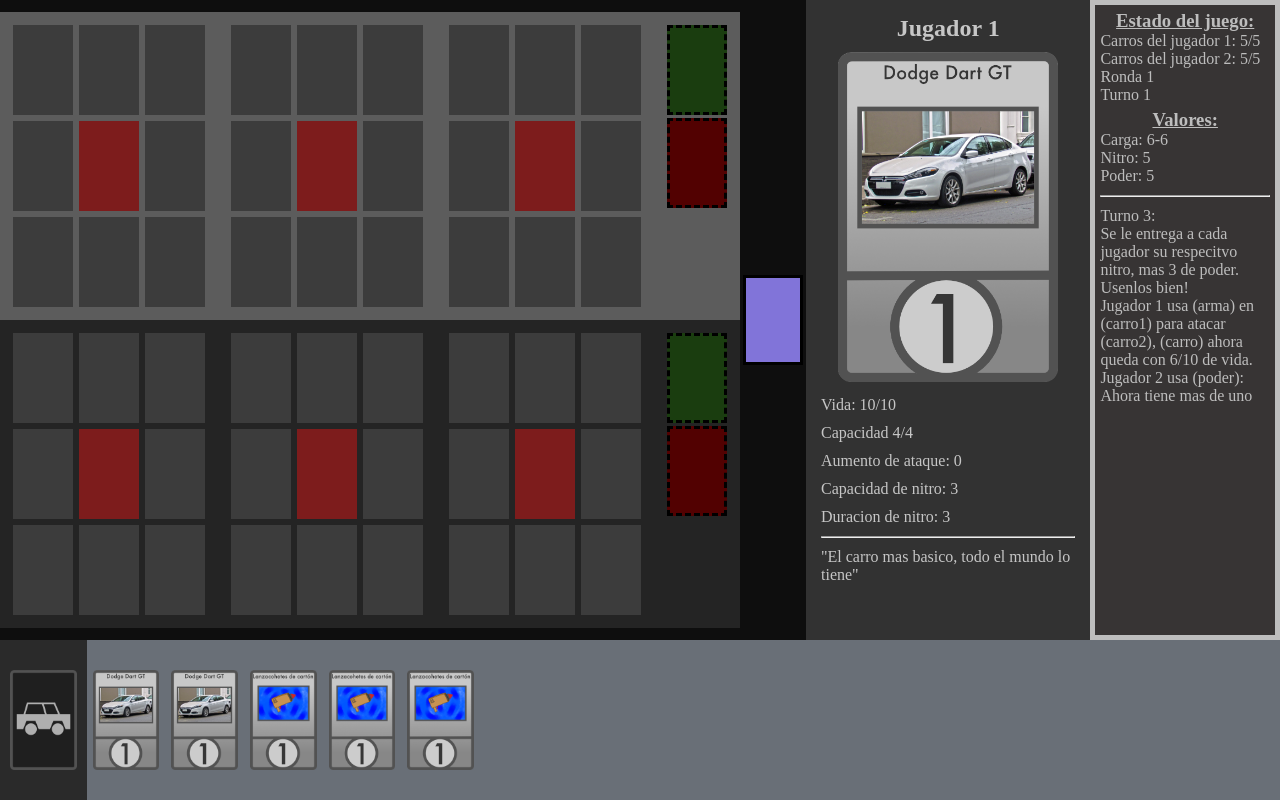
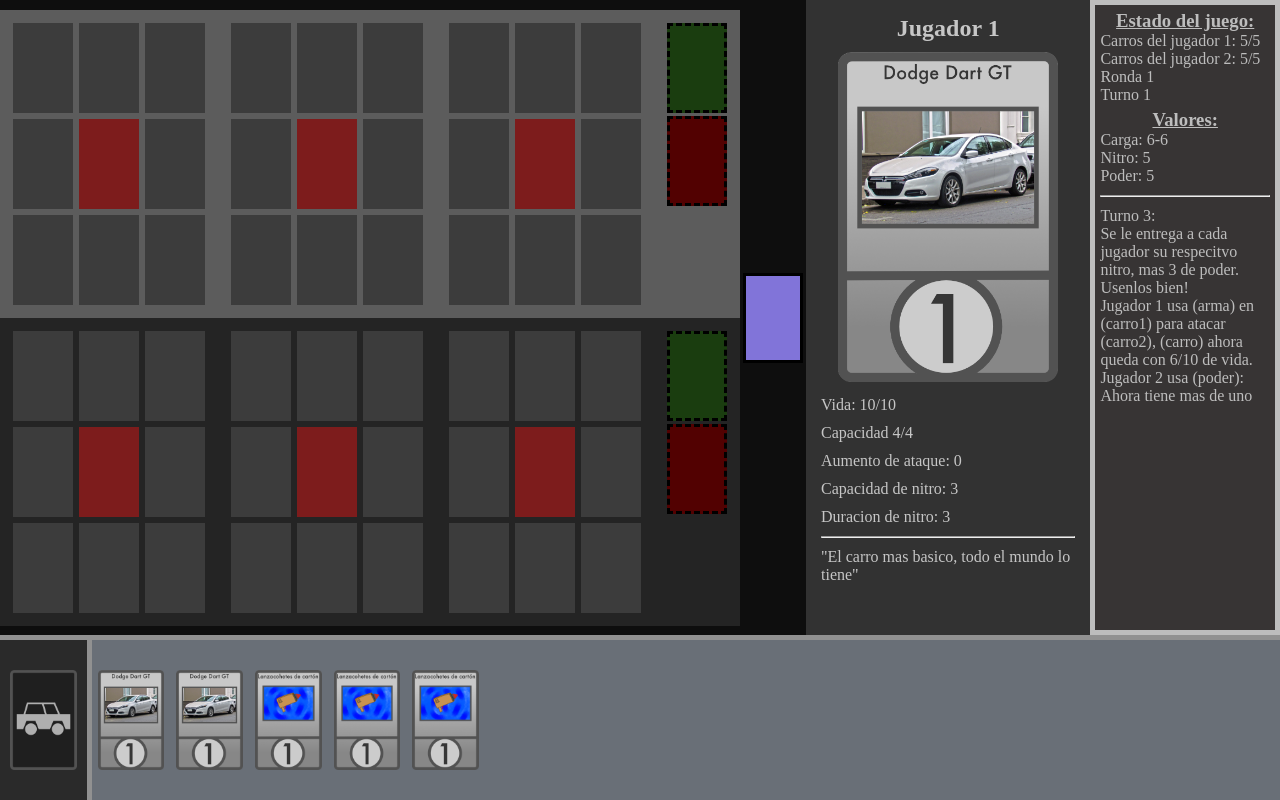
Before and after one commit to Bedoya19/project_thebattlecars, a plain HTML site: page index.html in a window 1280 px wide. Drawn offline with Linux system fonts and the light colour scheme.

Commit message:
Agregado variables en las barras del deck y el juego

```diff
--- a/src/style.css
+++ b/src/style.css
@@ -3,6 +3,9 @@
     --tamaño-cartas-y: 90px;
 
     --tamaño-cartas-deck: 100px;
+
+    --color-baras-deck: #919191;
+    --grosor-bara-deck: 5px;
 }
 
 *, *::before, *::after {
@@ -133,6 +136,7 @@ body {
     min-height: 80vh;
     display: flex;
     /*flex-direction: column;*/
+    border-bottom: solid var(--color-baras-deck) var(--grosor-bara-deck);
 }
 
 #card-selected-information {
@@ -206,10 +210,11 @@ body {
 }
 
 #change-deck-icon-div {
-    margin-right: 10px;
-    margin-left: 10px;
+    padding-right: 10px;
+    padding-left: 10px;
     display: flex;
     align-items: center;
+    border-right: solid var(--color-baras-deck) var(--grosor-bara-deck);
 }
 #deck-icon-current {
     height: var(--tamaño-cartas-deck);
```
